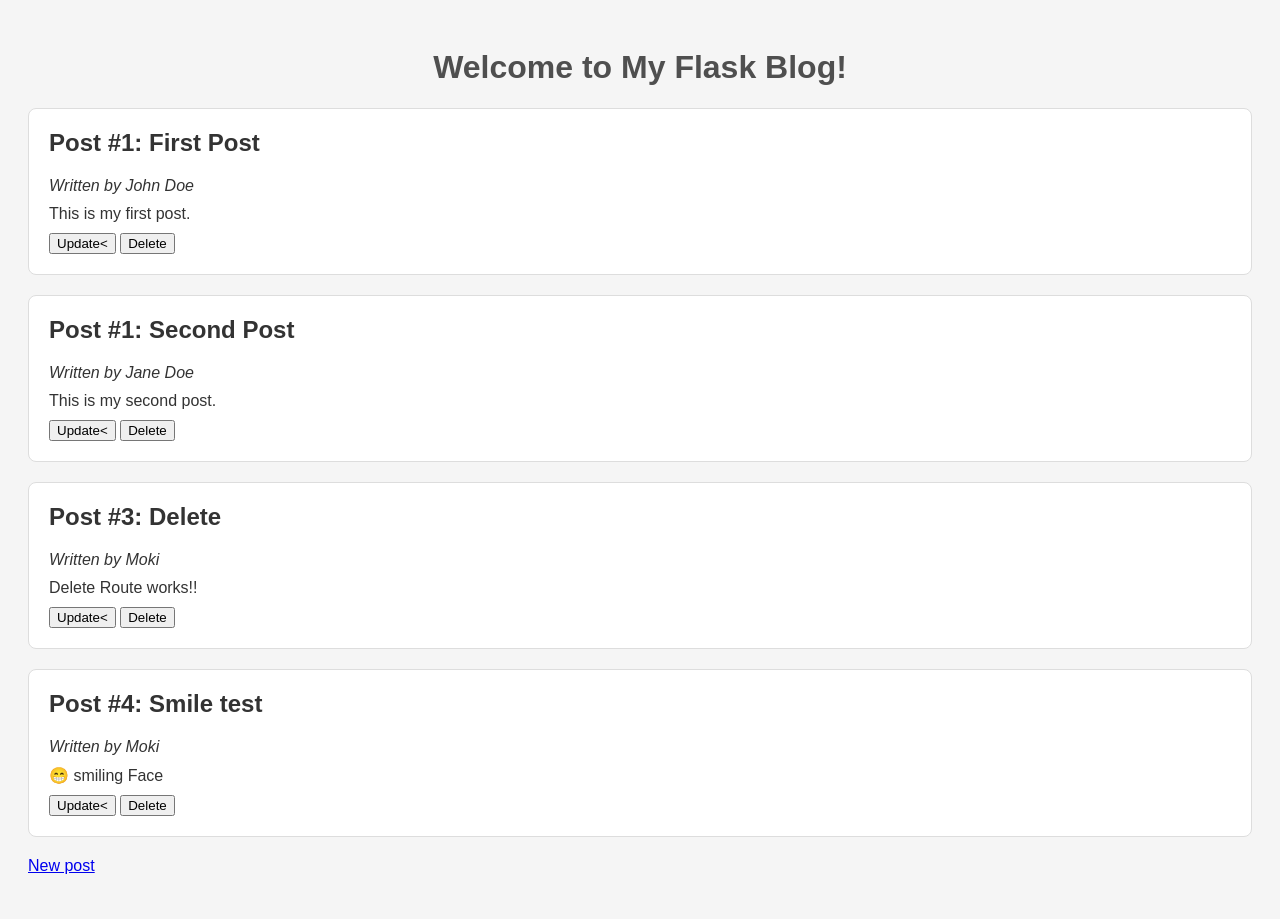
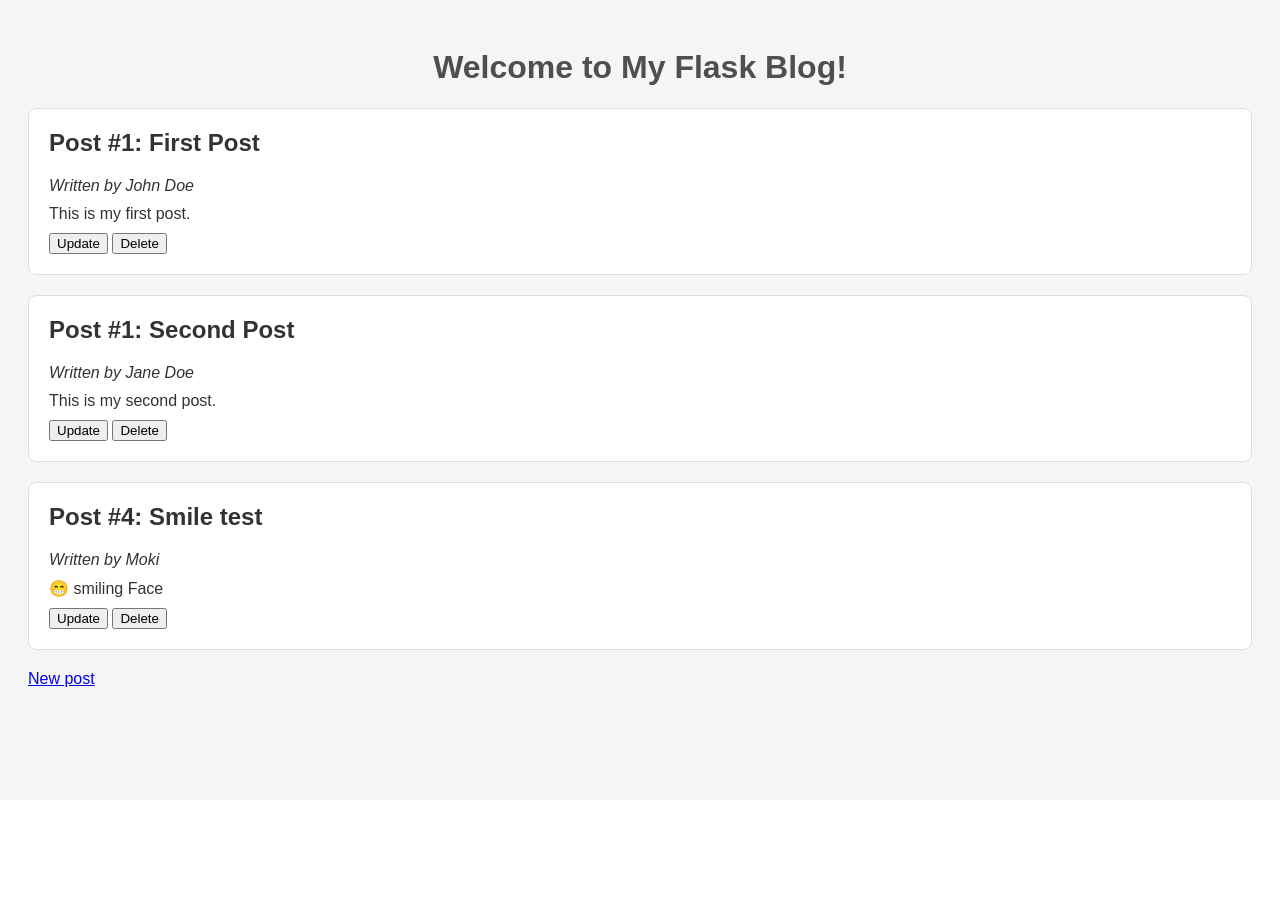
Before and after one commit to moritzbrosch36/Masterblog, a Flask app: page / in a window 1280 px wide. After the commit the page ends 687 px from the top, so only its background shows below. Run offline with Flask 3, Linux system fonts and the light colour scheme.

Commit message:
Small corrections.

```diff
--- a/app.py
+++ b/app.py
@@ -53,10 +53,8 @@ def delete(post_id):
 def update(post_id):
     posts =load_posts()
 
-    for post in posts:
-        if post["id"] == post_id:
-            break
-    else:
+    post = next((p for p in posts if p["id"] == post_id), None)
+    if post is None:
         return "Post not found", 404
 
     if request.method == "POST":
@@ -66,6 +64,7 @@ def update(post_id):
 
         save_posts(posts)
         return redirect(url_for("index"))
+
     return render_template("update.html", post=post)
 
 
--- a/blog_posts.json
+++ b/blog_posts.json
@@ -12,12 +12,6 @@
     "content": "This is my second post."
   },
   {
-    "id": 3,
-    "author": "Moki",
-    "title": "Delete",
-    "content": "Delete Route works!!"
-  },
-  {
     "id": 4,
     "author": "Moki",
     "title": "Smile test",
--- a/templates/add.html
+++ b/templates/add.html
@@ -20,6 +20,6 @@
         <button type="submit">Save</button>
     </form>
 
-    <p><a href="{{ url_for('index') }}">Back to overview</a></p>
+    <p><a href="{{ url_for('index') }}">Back to Blog</a></p>
 </body>
 </html>
--- a/templates/index.html
+++ b/templates/index.html
@@ -19,7 +19,7 @@
                 <!-- Update Button -->
                 <form actions="{{ url_for('update', post_id=post.id) }}"
                       method="get" style="display:inline;">
-                    <button type="submit">Update<</button>
+                    <button type="submit">Update</button>
                 </form>
 
                 <!-- Delete Button -->
--- a/templates/update.html
+++ b/templates/update.html
@@ -4,11 +4,10 @@
     <meta charset="UTF-8">
     <meta name="viewport" content="width=device-width, initial-scale=1.0">
     <title>Update Blogpost</title>
-    <link rel="stylesheet" href="{{ url_for('static', filename='style.css') }}">
+
 </head>
 <body>
     <h1>Update Blogpost</h1>
-
     <form method="POST">
         <label for="author">Author:</label><br>
         <input type="text" id="author" name="author" value="{{ post.author }}" required><br><br>
```
